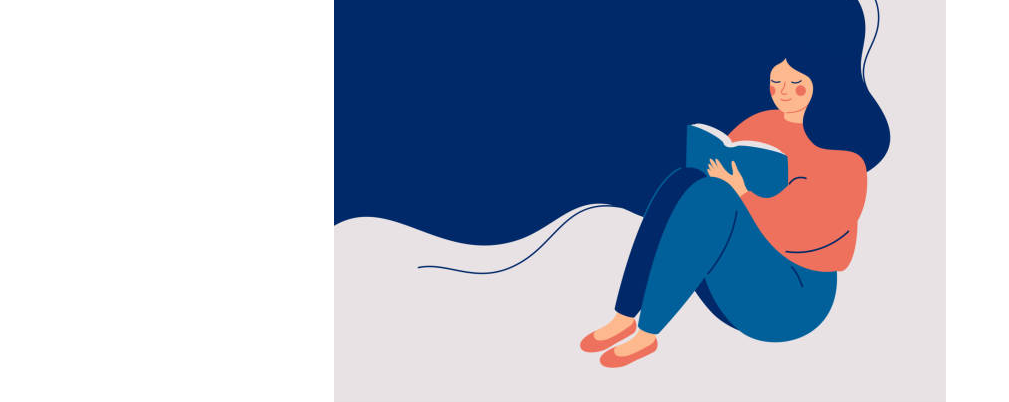
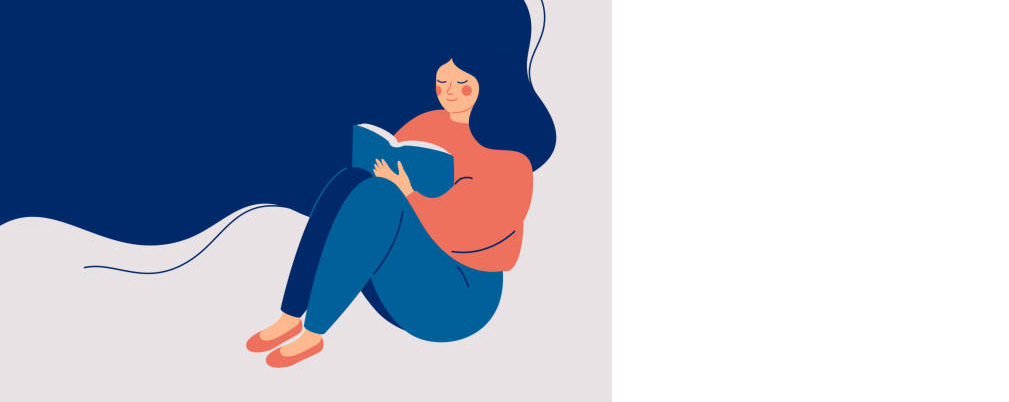
Before and after one commit to nana-kwao/project-2, a plain HTML site: page index.html in a window 1280 px wide. Shown: the part 79-481 px from the top of the page, without its empty margins (0-1009 px from the left). Drawn offline with Linux system fonts and the light colour scheme.

Commit message:
new updats

```diff
--- a/assets/styles/style.css
+++ b/assets/styles/style.css
@@ -19,13 +19,19 @@
   box-sizing: border-box;
 }
 
+body{
+  width: 100vw;
+  height: 100vh;
+  margin: 0px auto;
+  -webkit-text-size-adjust: 100%;
+  text-size-adjust: 100%;
+}
+
 @media (prefers-color-scheme:light){
   *{
     color: black;
   }
   body{
-    width: auto;
-    height: auto;
     background-color: white;
   }
 
@@ -35,10 +41,17 @@
       height: auto;
     }
     header .headings{
+      position: relative;
       display: grid;
       place-content: center;
-      width: 100%;
-      height: auto;
+      width: inherit;
+      height: max-content;
+    }
+    header .headings img{
+      position: absolute;
+      z-index: 3;
+      display: block;
+
     }
   }
 
```
